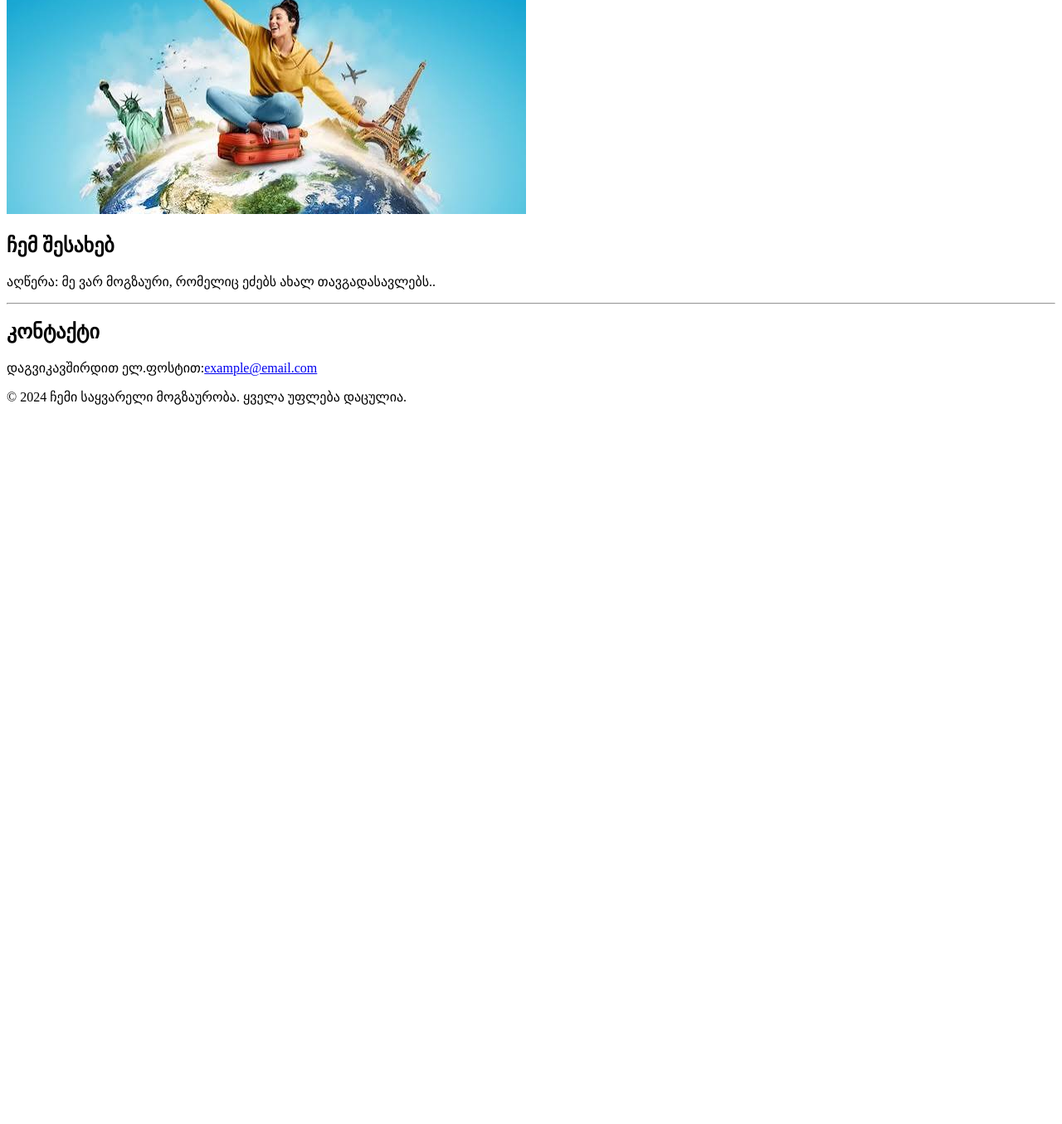
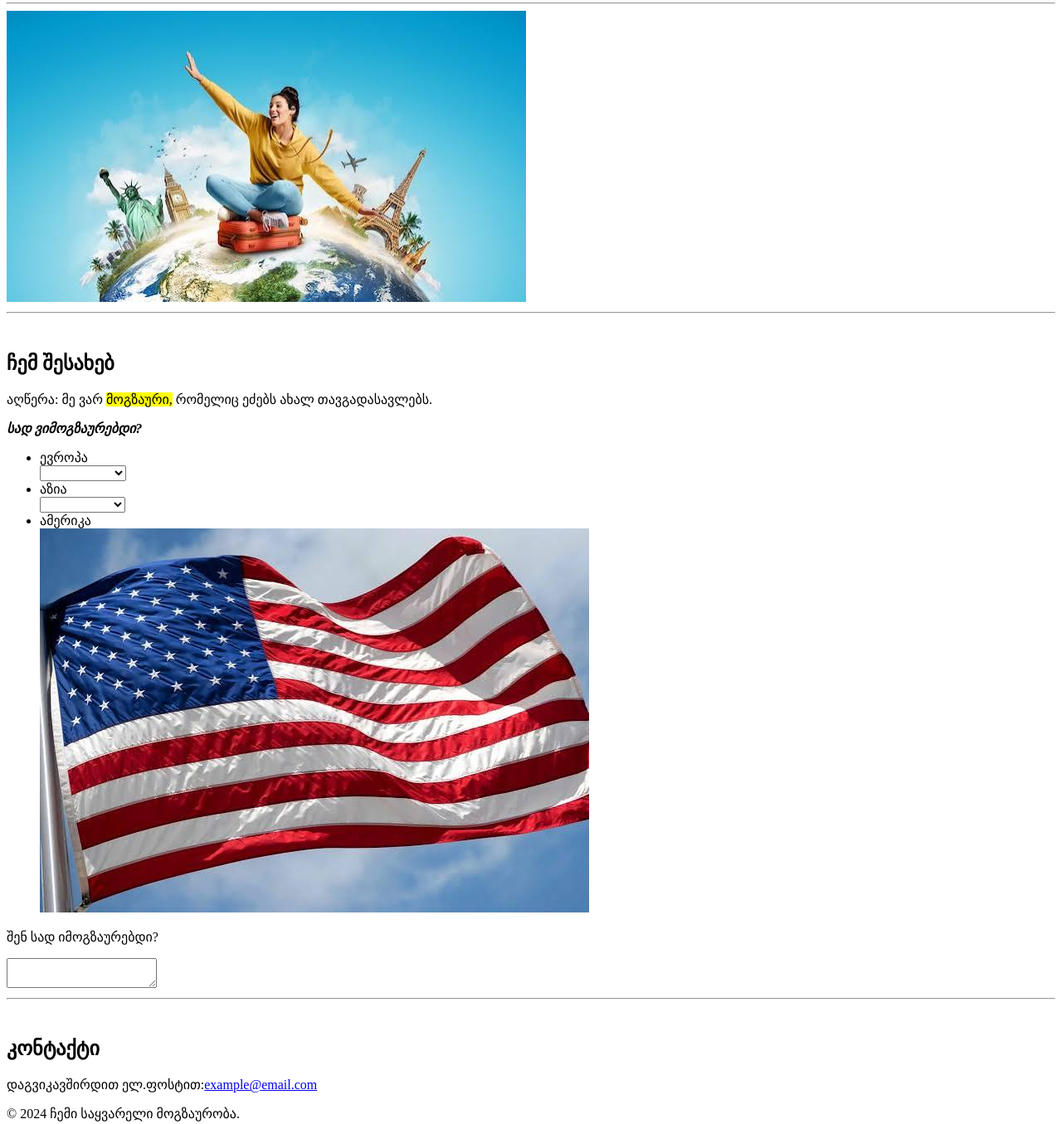
Before and after one commit to AleksandreBochorishvili/my-favorite-places, a plain HTML site: page index.html in a window 1280 px wide. Shown: the part 371-1726 px from the top of the page at 83% size. Before the commit the page ends 875 px from the top, so only its background shows below. Drawn offline with Linux system fonts and the light colour scheme.

```diff
--- a/index.html
+++ b/index.html
@@ -19,37 +19,64 @@
       </nav>
 
     </header>
+    <br>
+    <br>
     <hr>
+    <br>
     <main>
 
       <section id="home">
         <h2>მთავარი</h2>
         <p>აღწერა: მე მიყვარს მოგზაურობა და ახალი ადგილების აღმოჩენა.ყველაზე დაუვიწყარი დღეები, ახალი აღმოჩენები და ემოციები, რომლებიც სამუდამოდ დარჩება ჩემს მეხსიერებაში..</p>
       </section>
-
+      <br>
+      <hr>
       <img src="/travel.jpg" alt="მოგზაურობის სურათი" />
-
+      <hr>
+      <br>
       <section id="about">
-        <h2>ჩემ შესახებ</h2>
+        <h2><strong>ჩემ შესახებ</strong></h2>
         <p>
-          აღწერა: მე ვარ მოგზაური, რომელიც ეძებს ახალ თავგადასავლებს..
+          აღწერა: მე ვარ <mark>მოგზაური,</mark> რომელიც ეძებს ახალ თავგადასავლებს.
         </p>
+        <p><strong><em>სად ვიმოგზაურებდი?</em></strong></p>
+        <ul>
+          <li>ევროპა</li>
+          <select name="eurpe" id="eurpe">
+            <option value="#"></option>
+            <option value="იტალია">იტალია</option>
+            <option value="გერმანია">გერმანია</option>
+            <option value="საფრანგეთი">საფრანგეთი</option>
+            <option value="პოლონეთი">პოლონეთი</option>
+          </select>
+          <li>აზია</li>
+          <select name="asia" id="asia">
+            <option value="#"></option>
+            <option value="ჩინეთი">ჩინეთი</option>
+            <option value="კორეა">კორეა</option>
+            <option value="ტაილანდი">ტაილანდი</option>
+            <option value="ფილიპინები">ფილიპინები</option>
+          </select>
+          <li>ამერიკა</li><img src="/amerika.jpg" alt="america">
+        </ul>
+        <p>შენ სად იმოგზაურებდი?</p>
+        <textarea name="travel" id="travel"></textarea>
       </section>
 
     </main>
     <hr>
+    <br>
     <footer>
 
       <section id="contact">
         <h2>კონტაქტი</h2>
         <p>
-          დაგვიკავშირდით ელ.ფოსტით:<a href="mailto:example@email.com"
-            >example@email.com</a
+          დაგვიკავშირდით ელ.ფოსტით:<a href="mailto:example@email.com">example@email.com</a
           >
         </p>
       </section>
 
-      <p>&copy; 2024 ჩემი საყვარელი მოგზაურობა. ყველა უფლება დაცულია.</p>
+      <p>&copy; 2024 ჩემი საყვარელი მოგზაურობა.</p>
 
     </footer>
   </body>
```
Also changed, not shown: amerika.jpg (added).
